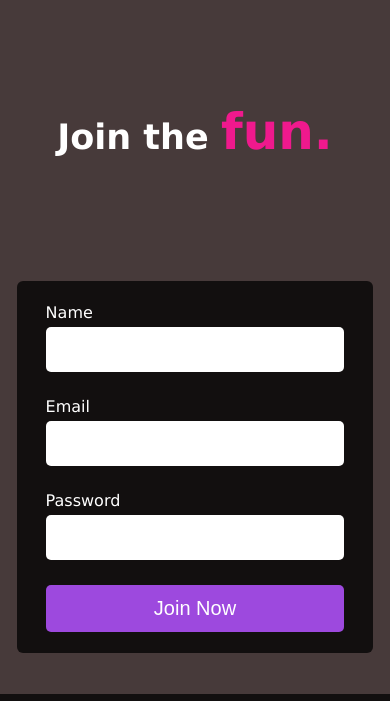
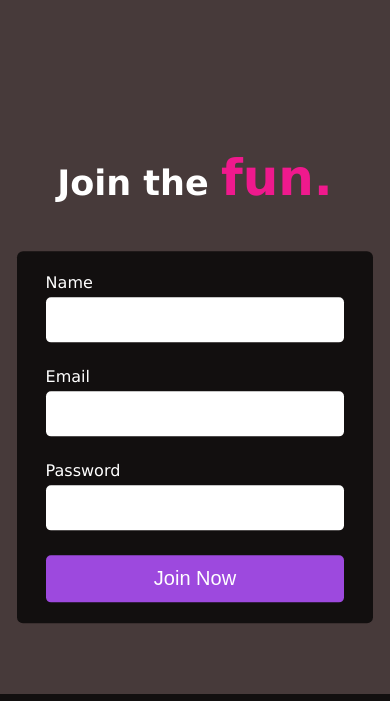
Before and after one commit to muneebali500/soundwave, a plain HTML site: page join.html in a window 390 px wide. Shown: the part 98-799 px from the top of the page. Drawn offline with Linux system fonts and the light colour scheme.

Commit message:
form media query

```diff
--- a/join.html
+++ b/join.html
@@ -26,7 +26,7 @@
       </nav>
     </div>
     <div class="main-content section-container">
-      <div class="section__text u-top">
+      <div class="section__text">
         <h2 class="section__text-title">Join the <span>fun.</span></h2>
       </div>
       <form class="section__form">
--- a/sass/_join.scss
+++ b/sass/_join.scss
@@ -5,9 +5,9 @@
 }
 
 .section__text {
-  margin-top: -2rem;
+  margin-top: -4rem;
   @media (max-width: 600px) {
-    margin-top: 0;
+    margin-top: -1rem;
   }
 
   &-title {
@@ -31,7 +31,7 @@
   }
 
   @media (max-width: 800px) {
-    transform: translateY(-25%);
+    transform: translateY(-33%);
   }
 
   .input-group {
@@ -65,8 +65,8 @@
   }
 }
 
-.u-top {
-  @media (max-width: 800px) {
-    transform: translateY(-20%);
-  }
-}
+// .u-top {
+//   @media (max-width: 800px) {
+//     transform: translateY(-24%);
+//   }
+// }
```
Also changed, not shown: public/css/main.css, 1 other file.
